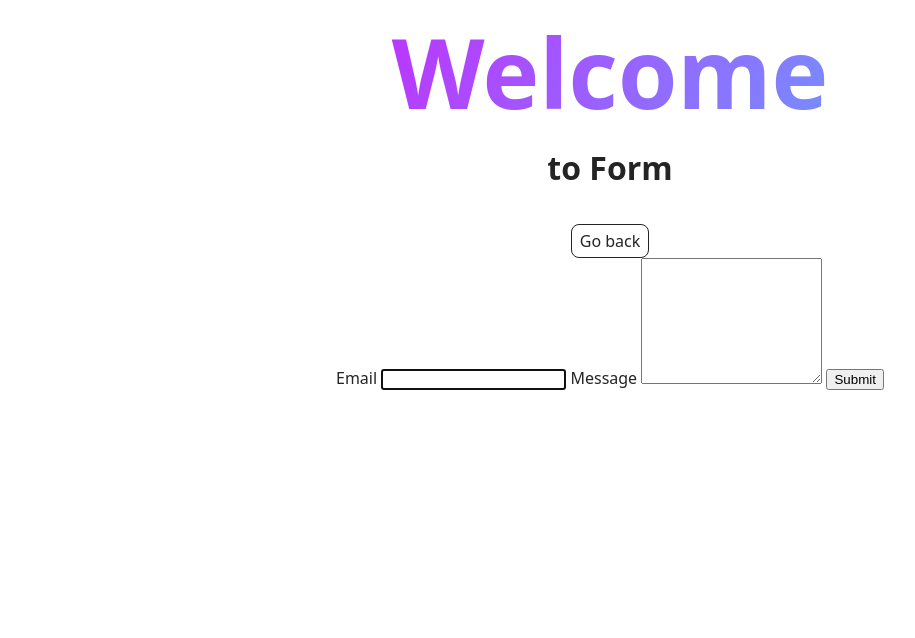
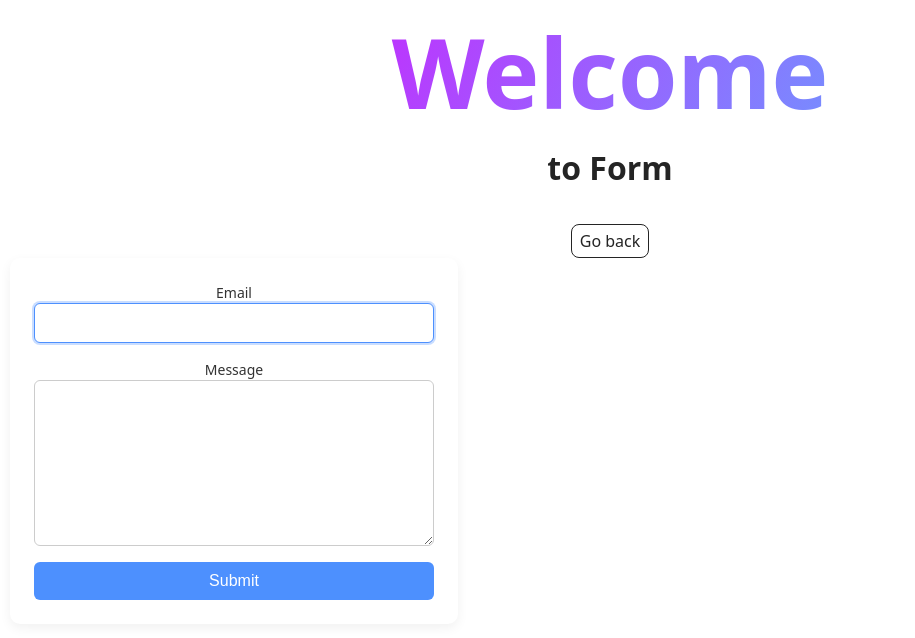
Before and after one commit to M3X4N1K/goit-js-hw-09, a website built with Vite: page src/2-form.html in a window 1280 px wide. Shown: the whole page, without its empty margins (30-945 px from the left). Built offline with nearby package versions, Linux system fonts and the light colour scheme.

Commit message:
added some style

```diff
--- a/src/css/base.css
+++ b/src/css/base.css
@@ -27,6 +27,89 @@ body {
 main {
   flex-grow: 1;
 }
+
 main:has(.back-link) {
   text-align: center;
 }
+
+.gallery {
+  display: grid;
+  grid-template-columns: repeat(3, 1fr);
+  gap: 16px;
+  padding: 0;
+  list-style: none;
+  margin: 40px 0;
+}
+
+.gallery-item {
+  overflow: hidden;
+  border-radius: 8px;
+  box-shadow: 0 2px 6px rgba(0, 0, 0, 0.1);
+}
+
+.gallery-image {
+  width: 100%;
+  height: auto;
+  display: block;
+  transition: transform 0.3s ease;
+}
+
+.gallery-image:hover {
+  transform: scale(1.05);
+}
+
+.feedback-form {
+  background-color: #fff;
+  padding: 24px;
+  border-radius: 10px;
+  box-shadow: 0 4px 12px rgba(0, 0, 0, 0.06);
+  max-width: 400px;
+  display: flex;
+  flex-direction: column;
+  gap: 16px;
+}
+
+.feedback-form label {
+  display: flex;
+  flex-direction: column;
+  font-size: 14px;
+  color: #333;
+}
+
+.feedback-form input,
+.feedback-form textarea {
+  font-size: 16px;
+  padding: 10px 12px;
+  border: 1px solid #ccc;
+  border-radius: 6px;
+  transition: border-color 0.3s ease, box-shadow 0.3s ease;
+  outline: none;
+}
+
+/* States: hover & active */
+.feedback-form input:hover,
+.feedback-form textarea:hover {
+  border-color: #666;
+}
+
+.feedback-form input:focus,
+.feedback-form textarea:focus {
+  border-color: #4d90fe;
+  box-shadow: 0 0 0 2px rgba(77, 144, 254, 0.3);
+}
+
+/* Button styles */
+.feedback-form button[type="submit"] {
+  padding: 10px 20px;
+  font-size: 16px;
+  background-color: #4d90fe;
+  color: #fff;
+  border: none;
+  border-radius: 6px;
+  cursor: pointer;
+  transition: background-color 0.3s ease;
+}
+
+.feedback-form button[type="submit"]:hover {
+  background-color: #357ae8;
+}
```
